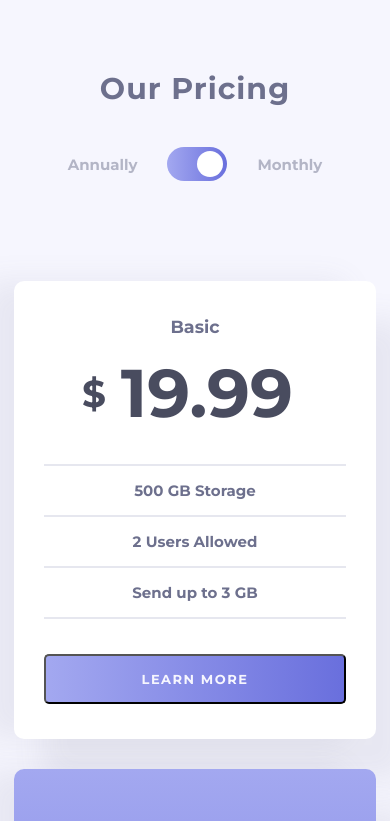
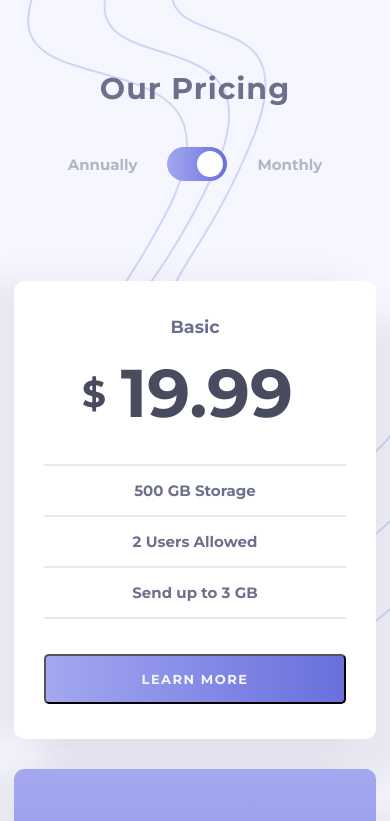
Before and after one commit to danielemuscia/pricing-page, a plain HTML site: page index.html in a window 390 px wide. Shown: the top 821 px of the page. Drawn offline with Linux system fonts and the light colour scheme.

Commit message:
responsive fix

```diff
--- a/style.css
+++ b/style.css
@@ -209,11 +209,10 @@ hr{
     border-radius: 50%;
   }
 
-
-  @media only screen and (max-width: 500px){
+  @media only screen and (max-width: 1100px){
     body{
-      background-image: url(/pricing-component-with-toggle-master/images/bg-top.svg);
-      background-position-x: 200px;
+      background-image: url(images/bg-top.svg);
+      background-position-x: right;
     }
 
     #container{
```
